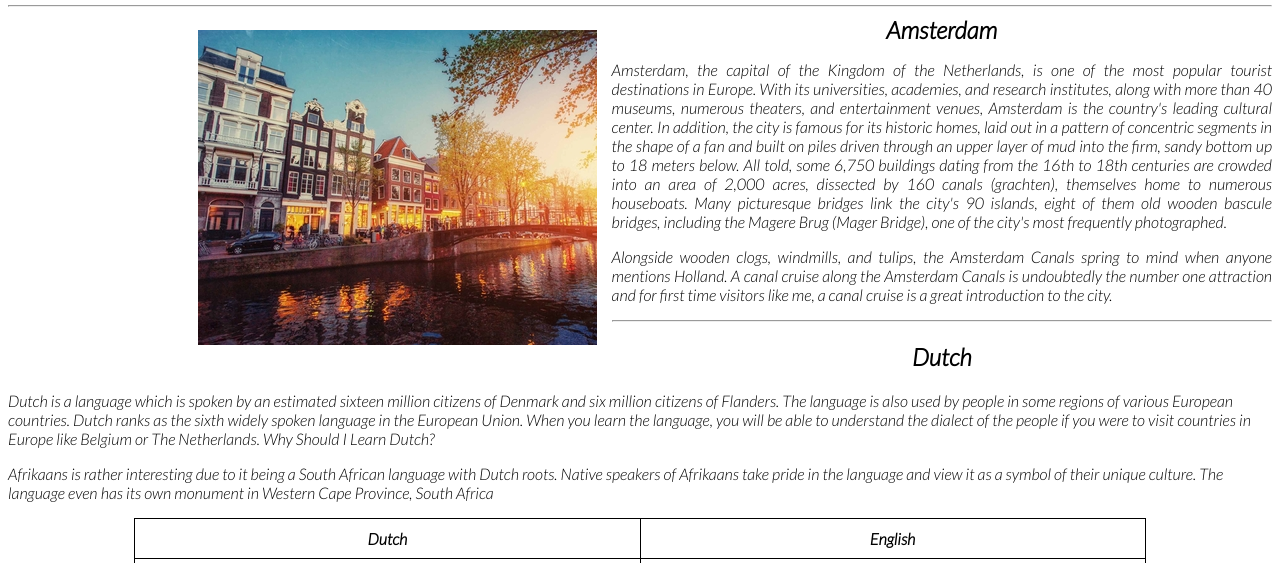
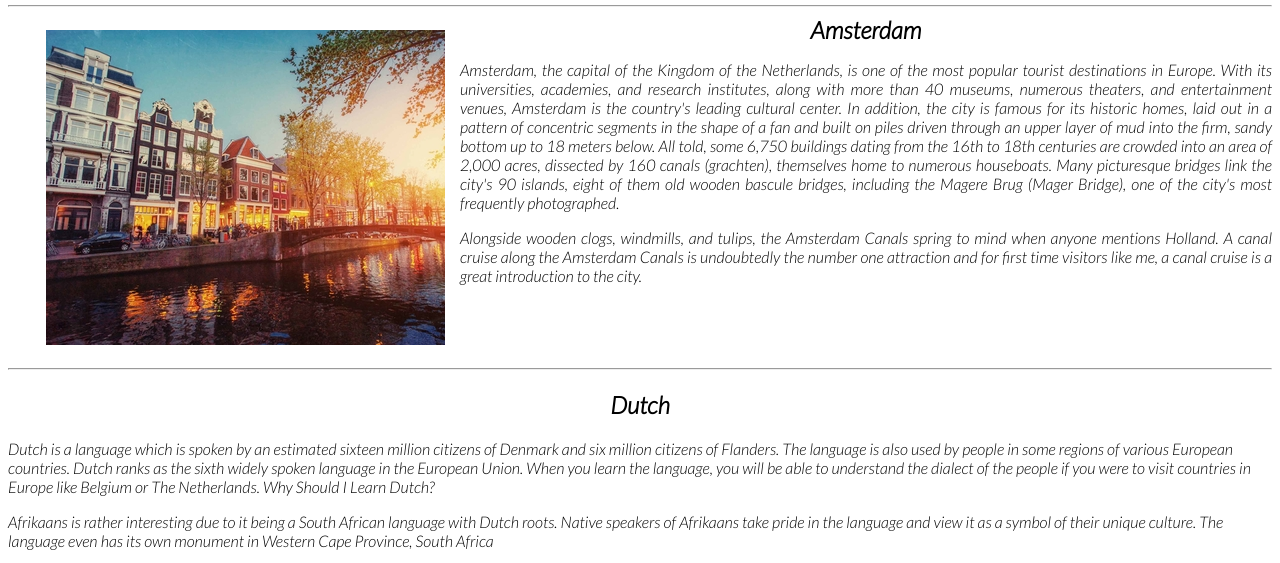
Before and after one commit to MichaelCDavids/basic-webpage, a plain HTML site: page index.html in a window 1280 px wide. Shown: the part 184-747 px from the top of the page. Drawn offline with nearby package versions, Linux system fonts and the light colour scheme.

Commit message:
Floated city image to the left, and changed the historic section to fit three sections when displayed on larger screens and below each other on smaller screens

```diff
--- a/css/custom.css
+++ b/css/custom.css
@@ -90,7 +90,7 @@ th, td{
 @media only screen and (min-width: 200px) {
   .city img {
     margin:0 auto;
-    padding-left: 15%;
+    padding-left: 3%;
   }
   .city p{
     text-align: justify;
--- a/index.html
+++ b/index.html
@@ -14,7 +14,7 @@
         <a href="./images/table-mount.jpg"><img src="./images/newtb.jpg" alt="Me"></a>
       </div>
       <hr>
-      <div class="city">
+      <div class="city clearfix">
           <img src="./images/resizedamsterdam.jpg" alt="Amsterdam">
           <h2>Amsterdam</h2>
           <p>Amsterdam, the capital of the Kingdom of the Netherlands, is one of the most popular tourist destinations in Europe. With its universities, academies, and research institutes, along with more than 40 museums, numerous theaters, and entertainment venues, Amsterdam is the country's leading cultural center. In addition, the city is famous for its historic homes, laid out in a pattern of concentric segments in the shape of a fan and built on piles driven through an upper layer of mud into the firm, sandy bottom up to 18 meters below. All told, some 6,750 buildings dating from the 16th to 18th centuries are crowded into an area of 2,000 acres, dissected by 160 canals (grachten), themselves home to numerous houseboats. Many picturesque bridges link the city's 90 islands, eight of them old wooden bascule bridges, including the Magere Brug (Mager Bridge), one of the city's most frequently photographed.</p>
```
